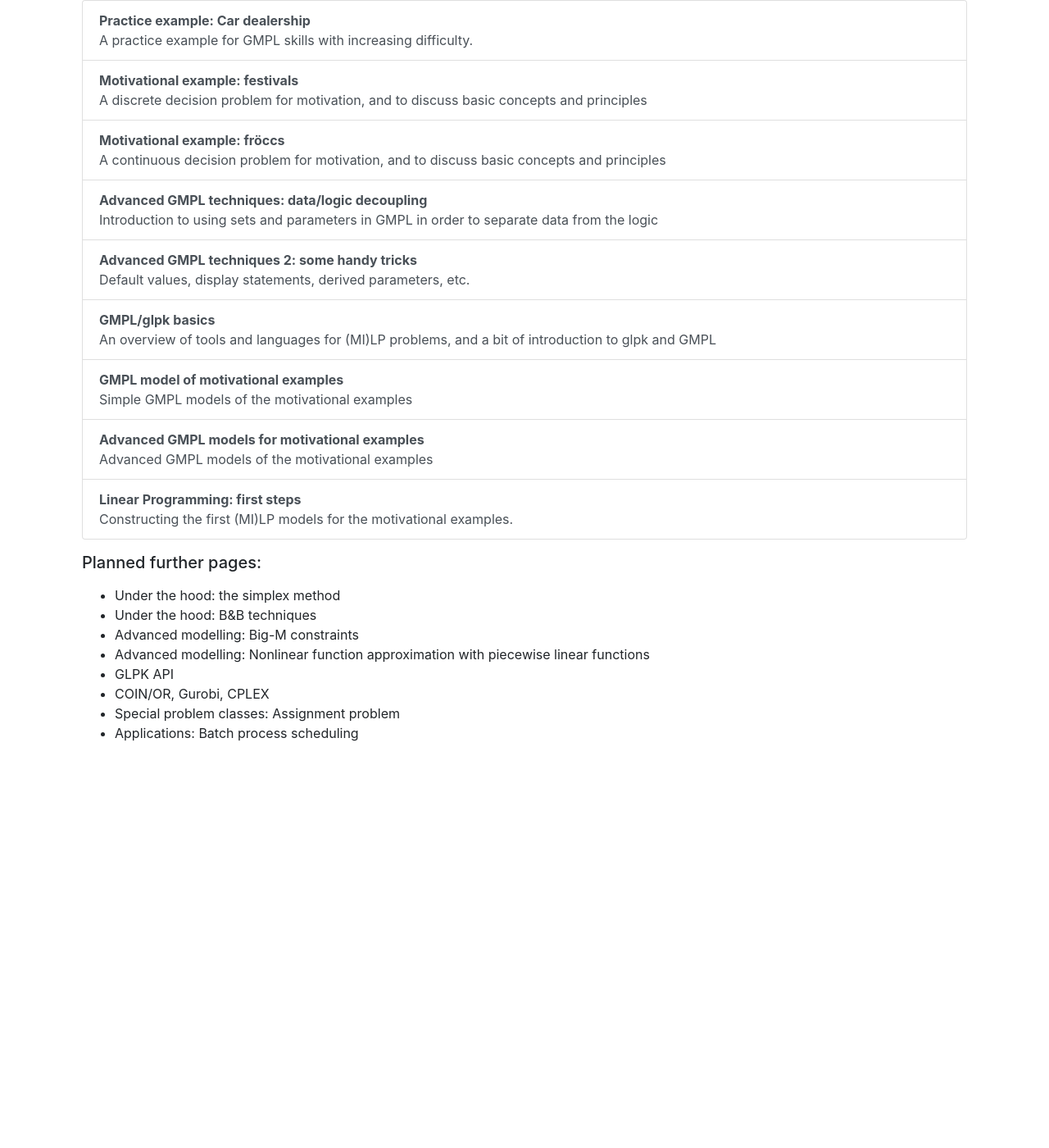
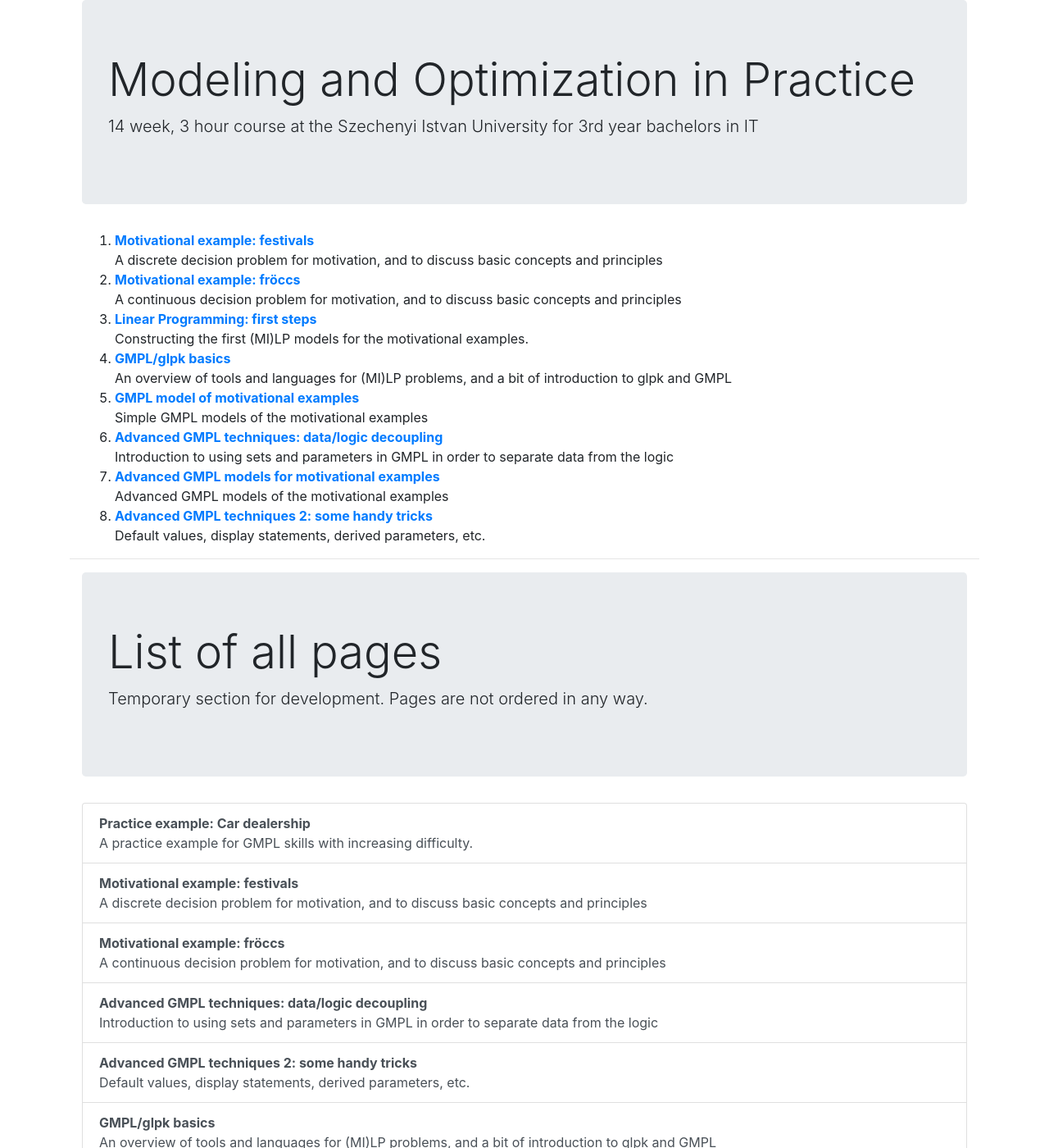
Before and after one commit to hegyhati/IMOLS, a Jekyll site: the page built from index.html, in a window 1280 px wide and 1400 px high. Shown: the whole window at 82% size. Built offline with Jekyll 4.4.1, drawn with Linux system fonts in a browser that asks for light colours; nearby versions of some CDN libraries; some web fonts are replaced.

Commit message:
index.html updated with ordering

```diff
--- /dev/null
+++ b/_data/courses.json
@@ -0,0 +1,18 @@
+[
+  {
+    "id": "MOiP",
+    "title" : "Modeling and Optimization in Practice",
+    "description" : "14 week, 3 hour course at the Szechenyi Istvan University for 3rd year bachelors in IT",
+    "university" : "Szechenyi Istvan University",
+    "lectures" : [
+      "festivals",
+      "froccs",
+      "lpfirststeps",
+      "gmplbasics",
+      "gmplmotivational",
+      "gmpladvanced1",
+      "gmplmotivational2",
+      "gmpladvanced2"
+    ]
+  }
+]
--- a/index.html
+++ b/index.html
@@ -2,8 +2,35 @@
 title: Contents
 layout: default
 ---
+<div class="container">
+{% for course in site.data.courses %}
+  <div class="jumbotron">
+    <h1 class="display-4">{{course.title}}</h1>
+    <p class="lead">{{course.description}}</p>
+  </div>
+  <ol>
+    {% for clecture in course.lectures %}
+        {% for lecture in site.pages %}
+          {% if lecture.id == clecture %}
+            <li><a href="{{site.baseurl}}{{lecture.url}}"><b>{{lecture.title}}</b></a><br/>{{lecture.lead}}</li>
+          {% endif %}
+        {% endfor %}
+    {% endfor %}
+  </ol>
+{% endfor %}
+</div>
+
+
+<hr />
 
 <div class="container">
+
+  <div class="jumbotron">
+      <h1 class="display-4">List of all pages</h1>
+      <p class="lead">Temporary section for development. Pages are not ordered in any way.</p>
+  </div>
+
+
   {% assign lectures = (site.pages | where: "layout", "lecture")  %}
   <div class="list-group">
   {% for lecture in lectures %}
```
Lines whose indentation alone changed are shown as unchanged.
